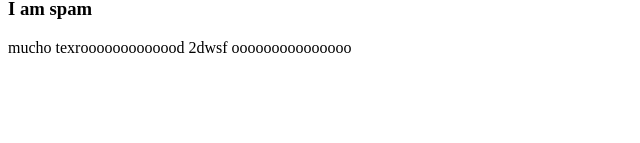
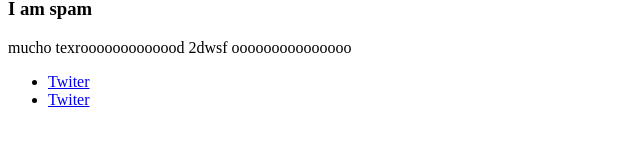
Before and after one commit to RoberthH17/Git-Azul-School, a plain HTML site: page index.html in a window 1280 px wide. Shown: the part 155-298 px from the top of the page, without its empty margins (0-640 px from the left). Drawn offline with Linux system fonts and the light colour scheme.

Commit message:
Modified footer HTML

```diff
--- a/index.html
+++ b/index.html
@@ -11,5 +11,13 @@
     <h2>Welcome to page</h2>
     <h3>I am spam</h3>
     <p>mucho texrooooooooooood 2dwsf ooooooooooooooo</p>
+    <footer>
+        <ul>
+            <li>
+                <a href="www.google.com">Twiter</a></li>
+               <li> <a href="https://github.com/RoberthH17">Twiter</a>
+            </li>
+        </ul>
+    </footer>
 </body>
 </html>
```
